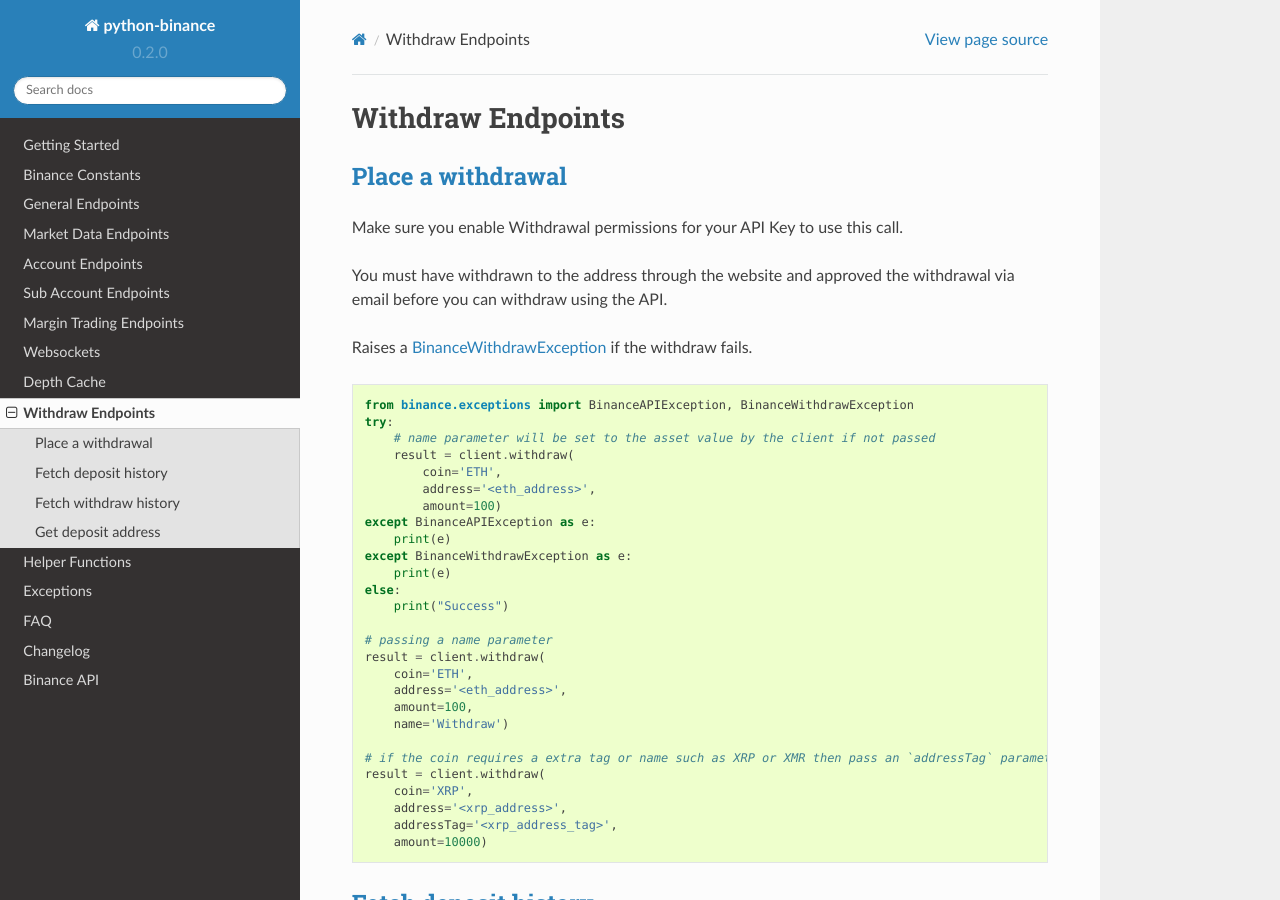
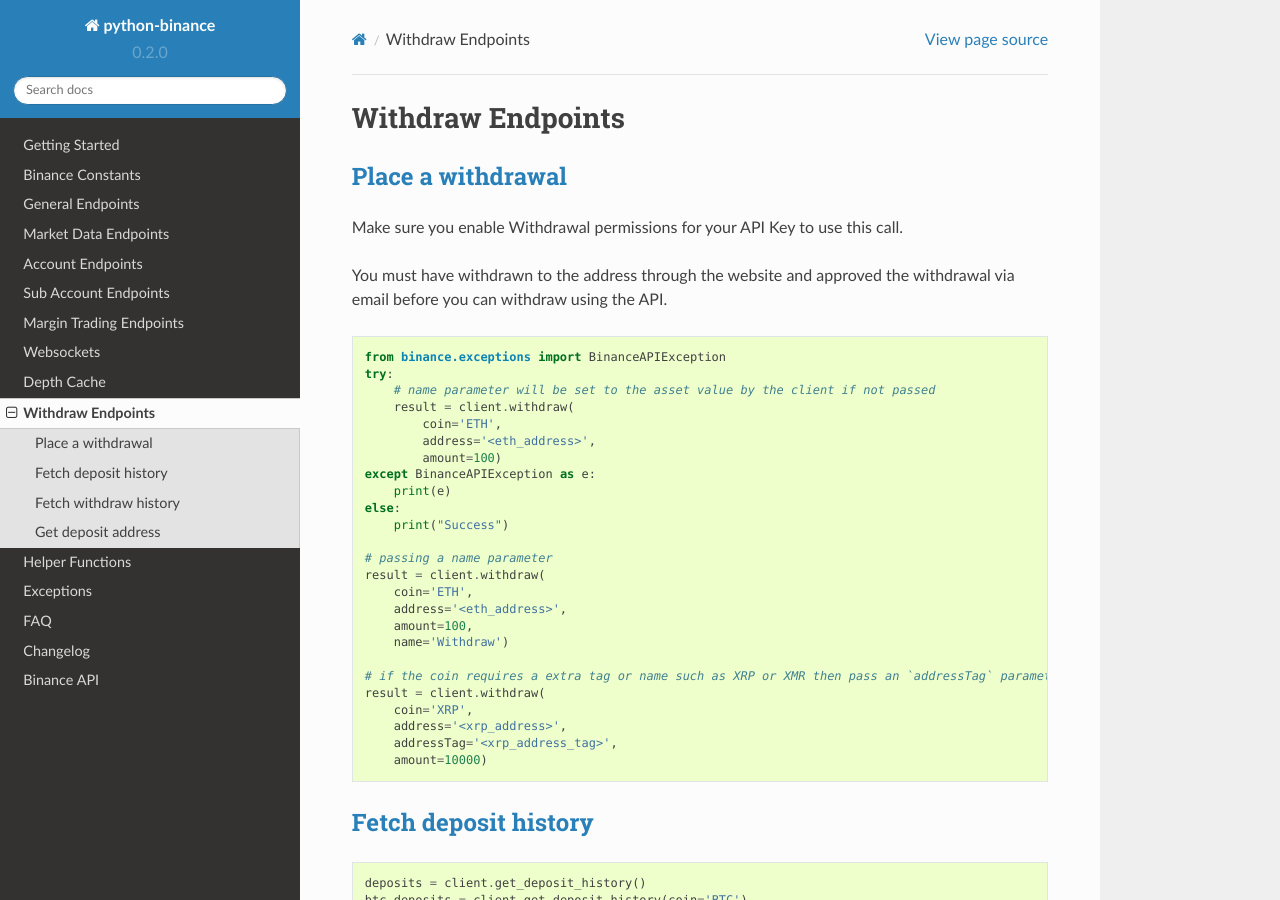
Before and after one commit to myroncaldwell/Binance_python, a Sphinx documentation site: the page built from docs/withdraw.rst, in a window 1280 px wide and 900 px high. Built offline with Sphinx 7.4.7 and the Read the Docs theme 2.0.0, drawn with Linux system fonts in a browser that asks for light colours; formulas are drawn with MathJax 3.

Commit message:
Remove BinanceWithdrawException from docs

```diff
--- a/docs/withdraw.rst
+++ b/docs/withdraw.rst
@@ -8,11 +8,9 @@ Make sure you enable Withdrawal permissions for your API Key to use this call.
 
 You must have withdrawn to the address through the website and approved the withdrawal via email before you can withdraw using the API.
 
-Raises a `BinanceWithdrawException <binance.html#binance.exceptions.BinanceWithdrawException>`_ if the withdraw fails.
-
 .. code:: python
 
-    from binance.exceptions import BinanceAPIException, BinanceWithdrawException
+    from binance.exceptions import BinanceAPIException
     try:
         # name parameter will be set to the asset value by the client if not passed
         result = client.withdraw(
@@ -20,8 +18,6 @@ Raises a `BinanceWithdrawException <binance.html#binance.exceptions.BinanceWithd
             address='<eth_address>',
             amount=100)
     except BinanceAPIException as e:
-        print(e)
-    except BinanceWithdrawException as e:
         print(e)
     else:
         print("Success")
```
Also changed, not shown: 1 other file.
